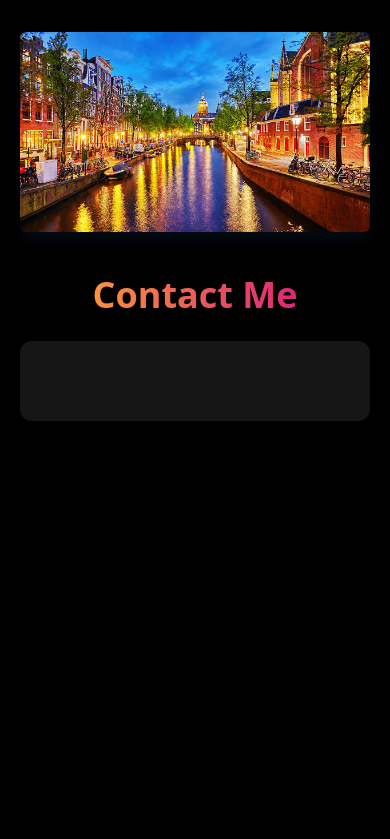
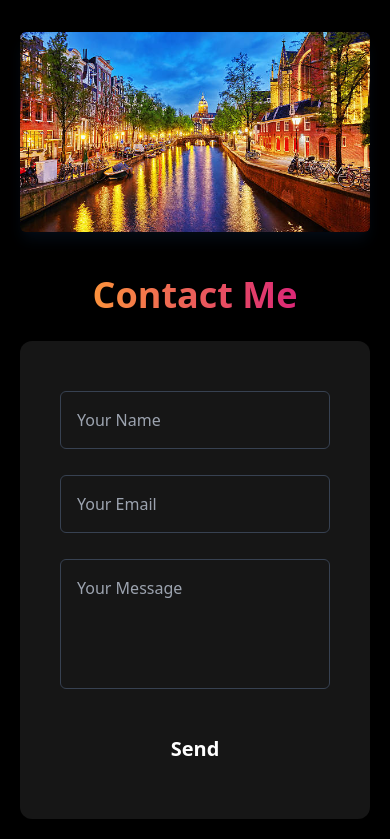
Before and after one commit to sean-p123/SeansPortfolioApp, a React (Vite) app: page / in a window 390 px wide. Shown: the part 2605-3444 px from the top of the page. Before the commit the page ends 3046 px from the top, so only its background shows below. Built offline with nearby package versions, Linux system fonts and the light colour scheme.

Commit message:
updated component - Contact

```diff
--- a/src/components/Contact.tsx
+++ b/src/components/Contact.tsx
@@ -9,7 +9,41 @@ const Contact = () => {
 
         <div className='max-w-[800px] mx-auto'>
             <div className='mt-6 bg-[#161616] rounded-xl'>
-                <div className='p-10'></div>
+                <div className='p-10'>
+
+                    <form action='https://getform.io/f/bwnykppa' method='POST'>
+                        <div className='grid grid-cols-1 sm:grid-cols-2 gap-x-5 gap-y-4'>
+                            <div>
+                                <div className='mt-2.5 relative'>
+                                    <input type='text' name='name' id='' placeholder='Your Name'
+                                        className='bg-[#161616] w-full px-4 py-4 text-gray-400 placeholder-gray-400 border
+                                        border-gray-700 rounded-md focus:outline-none focus:border-pink-600'/>
+                                </div>
+                            </div>
+                            <div>
+                                <div className='mt-2.5 relative'>
+                                    <input type='text' name='email' id='' placeholder='Your Email'
+                                        className='bg-[#161616] w-full px-4 py-4 text-gray-400 placeholder-gray-400 border
+                                        border-gray-700 rounded-md focus:outline-none focus:border-pink-600'/>
+                                </div>
+                            </div>
+
+                            <div className='sm:col-span-2'>
+                                <div className='mt-2.5 relative'>
+                                    <textarea name='message' id='' placeholder='Your Message' rows={4}
+                                        className='bg-[#161616] w-full px-4 py-4 text-gray-400 placeholder-gray-400 border
+                                        border-gray-700 rounded-md focus:outline-none focus:border-pink-600 resize-none'/>
+                                </div>
+                            </div>
+
+                            <div className='sm:col-span-2'>
+                                <button type='submit' className='text-xl w-full p-4 mt-2 font-semibold text-white bg-primary-color rounded-md'>
+                                    Send
+                                </button>
+                            </div>
+                        </div>
+                    </form>
+                </div>
             </div>
         </div>
     </div>
```
